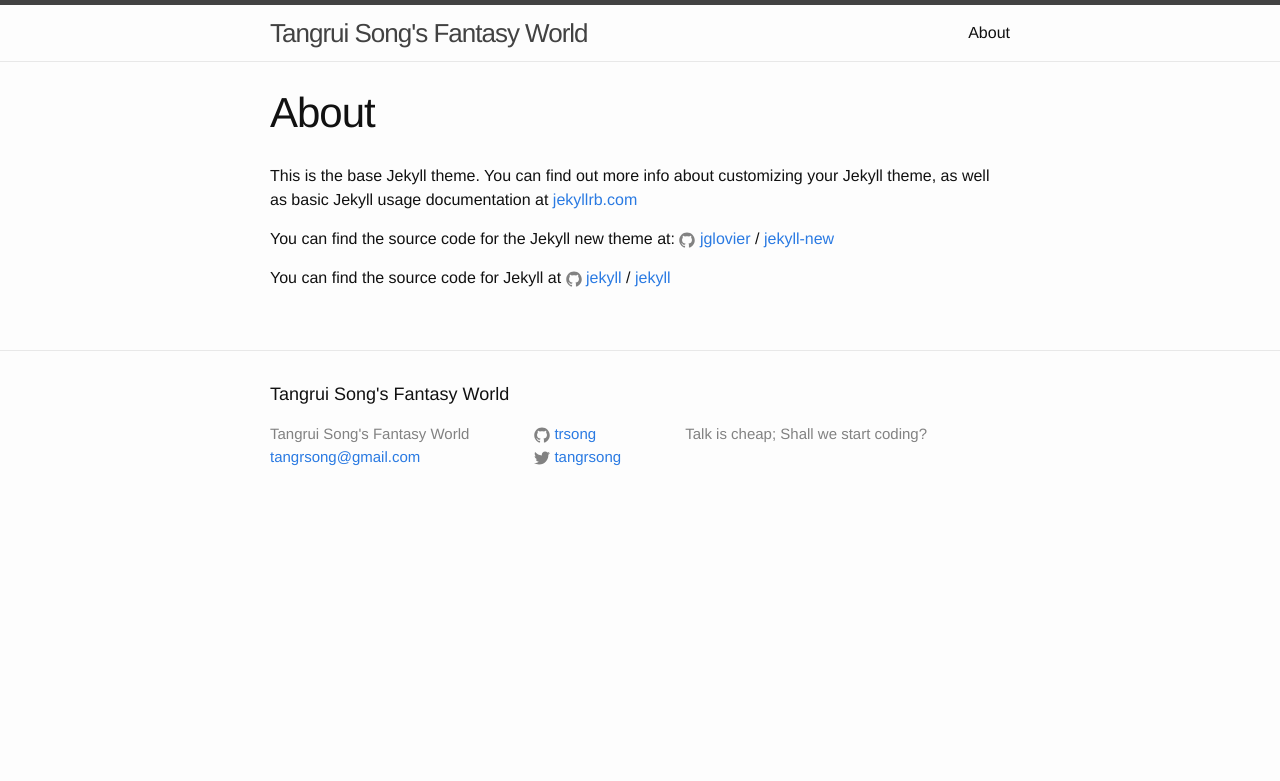
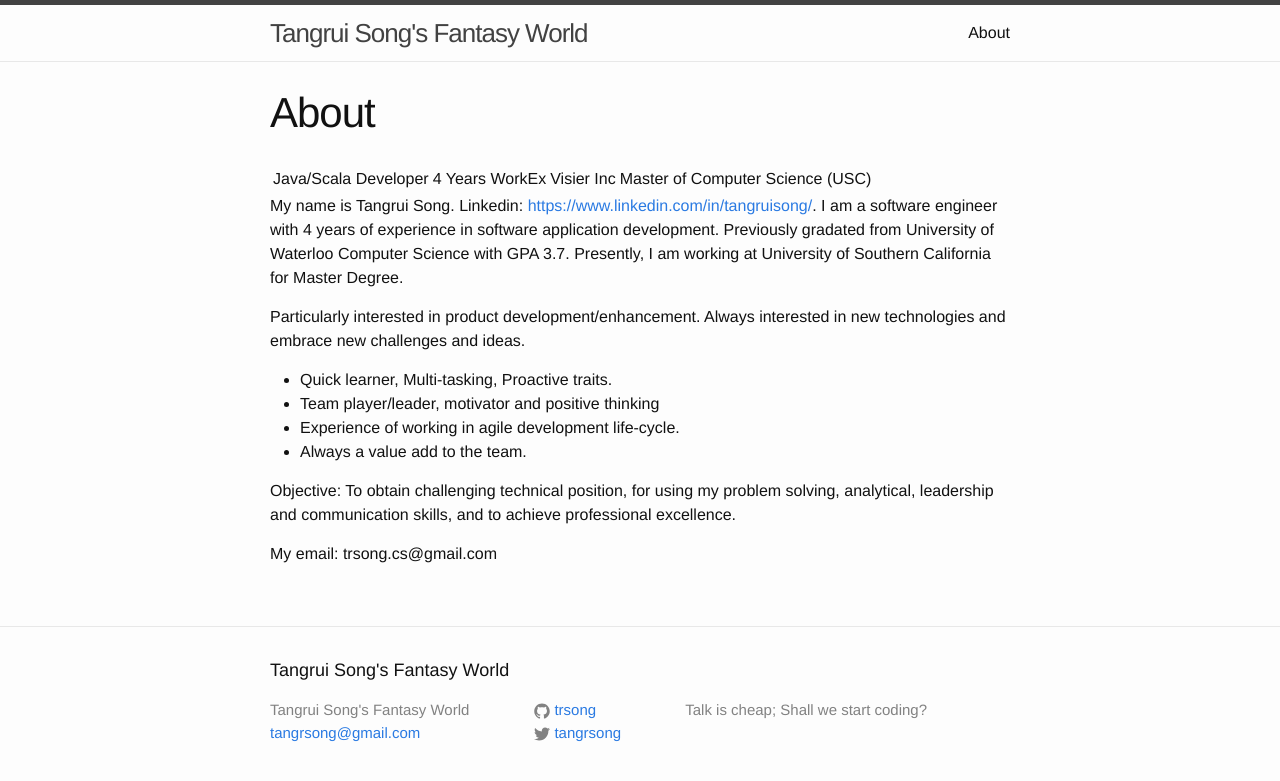
Before and after one commit to trsong/trsong.github.io, a Jekyll site: the page built from about.md, in a window 1280 px wide. Shown: the top 781 px of the page. Built offline with Jekyll 4.4.1, drawn with Linux system fonts in a browser that asks for light colours.

Commit message:
Modify about page

```diff
--- a/about.md
+++ b/about.md
@@ -4,6 +4,23 @@ title: About
 permalink: /about/
 ---
 
+Java/Scala Developer | 4 Years WorkEx | Visier Inc | Master of Computer Science (USC)
+
+My name is Tangrui Song. Linkedin: [https://www.linkedin.com/in/tangruisong/](https://www.linkedin.com/in/tangruisong/). I am a software engineer with 4 years of experience in software application development.
+Previously gradated from University of Waterloo Computer Science with GPA 3.7. Presently, I am working at University of Southern California for Master Degree.
+
+Particularly interested in product development/enhancement. Always interested in new technologies and embrace new challenges and ideas.
+
+- Quick learner, Multi-tasking, Proactive traits.
+- Team player/leader, motivator and positive thinking
+- Experience of working in agile development life-cycle.
+- Always a value add to the team.
+
+Objective: To obtain challenging technical position, for using my problem solving, analytical, leadership and communication skills, and to achieve professional excellence.
+
+My email: trsong.cs@gmail.com
+
+<!--
 This is the base Jekyll theme. You can find out more info about customizing your Jekyll theme, as well as basic Jekyll usage documentation at [jekyllrb.com](http://jekyllrb.com/)
 
 You can find the source code for the Jekyll new theme at:
@@ -12,4 +29,4 @@ You can find the source code for the Jekyll new theme at:
 
 You can find the source code for Jekyll at
 {% include icon-github.html username="jekyll" %} /
-[jekyll](https://github.com/jekyll/jekyll)
+[jekyll](https://github.com/jekyll/jekyll) -->
```
